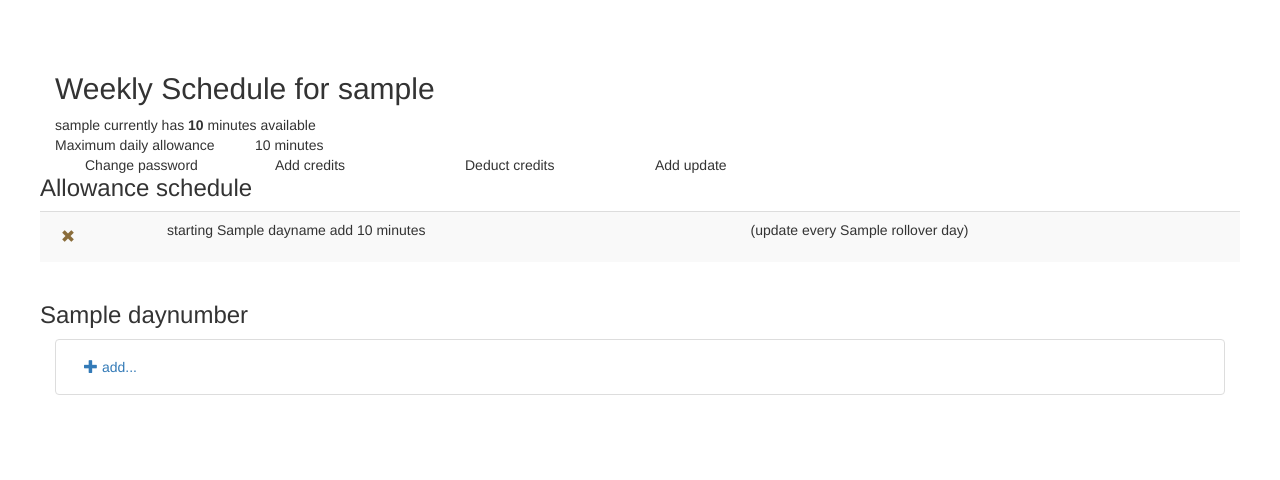
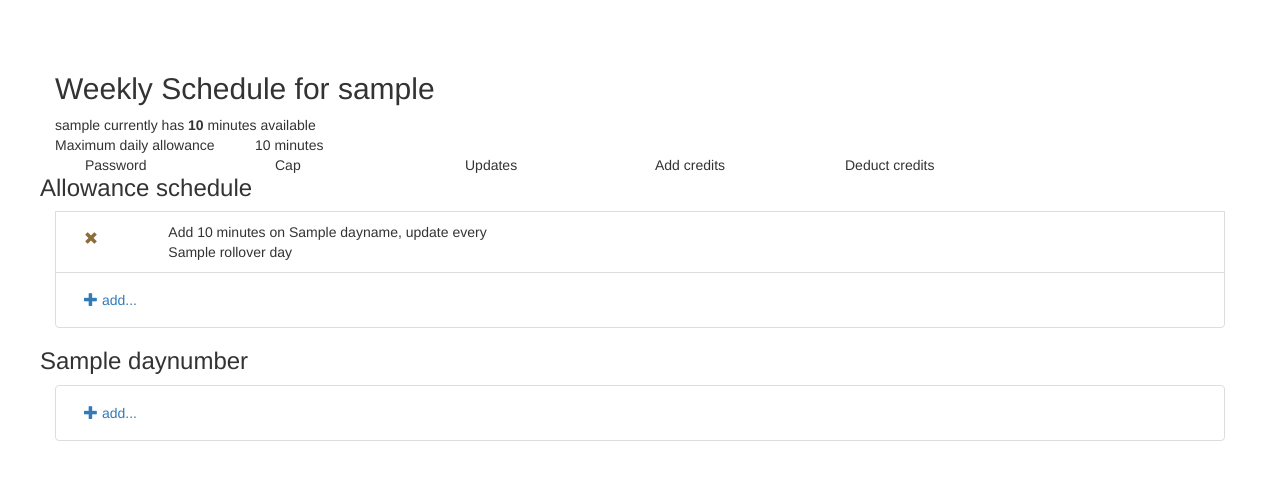
Before and after one commit to theodox/powertail, a Python web app: template templates/schedule.html in a window 1280 px wide. Shown: the part 51-531 px from the top of the page. Run offline with Jinja, Linux system fonts and the light colour scheme; the template is opened without the code that fills it: most values are stand-ins (such as "Sample title", 1, 10 or a date in 2020).

Commit message:
emergency cap fix.

```diff
--- a/templates/schedule.html
+++ b/templates/schedule.html
@@ -11,8 +11,14 @@
         <div class="col-sm-2">{{ cap }} minutes</div>
     </div>
     <div class="col-sm-12">
+       <div class="col-sm-2">
+            <a class="btn-default" href="{{ url_for('change_pwd', username=username) }}">Password</a>
+        </div>
         <div class="col-sm-2">
-            <a class="btn-default" href="{{ url_for('change_pwd', username=username) }}">Change password</a>
+            <a class="btn-default" href="{{ url_for('edit_cap', username=username) }}">Cap</a>
+        </div>
+        <div class="col-sm-2">
+            <a class="btn-default" href="{{ url_for('add_replenish', username=username) }}">Updates</a>
         </div>
         <div class="col-sm-2">
             <a class="btn-default" href="{{ url_for('donate', username=username) }}">Add credits</a>
@@ -20,32 +26,37 @@
         <div class="col-sm-2">
             <a class="btn-default" href="{{ url_for('debit', username=username) }}">Deduct credits</a>
         </div>
-        <div class="col-sm-2">
-            <a class="btn-default" href="{{ url_for('add_replenish', username=username) }}">Add update</a>
-        </div>
     </div>
 
     <div class="row">
         <h3>Allowance schedule</h3>
-        <table class="table table-striped">
-            {% for repl in replenish %}
-                <tr>
-                    <td>
-                        <a class="btn" href="{{ url_for('rem_repl', repl=repl.id) }}">
-                    <span class="glyphicon glyphicon-remove text-warning" aria-hidden="true"></span>
-                </a>
-                    </td>
-                    <td>
-                        starting {{ daynames[repl.upcoming.weekday()] }}
-                        add {{ repl.amount }} minutes
-                    </td>
 
-                    <td>
-                        (update every {{ repl.rollover }} day{% if repl.rollover >1 %}s{% endif %})
-                    </td>
-                </tr>
-            {% endfor %}
-        </table>
+        {% for repl in replenish %}
+            <div class="container list-group-item">
+                <div class="row">
+                    <div class="col-sm-1">
+                        <a class="btn" href="{{ url_for('delete_replenish', repl=repl.id) }}">
+                            <span class="glyphicon glyphicon-remove text-warning" aria-hidden="true"></span>
+                        </a>
+                    </div>
+                    <div class="col-sm-4">
+                        Add {{ repl.amount }} minutes on {{ daynames[repl.upcoming.weekday()] }}, update  every {{ repl.rollover }} day{% if repl.rollover >1 %}s{% endif %}
+                    </div>
+                </div>
+            </div>
+        {% endfor %}
+
+
+        <div class="container list-group-item bg-info">
+            <div class="row">
+                <div class="col-sm-1">
+                    <a class="btn"
+                       href="{{ url_for('add_replenish', username=username, daynum=daynum, dayname=dayname) }}">
+                        <span class="glyphicon glyphicon-plus" aria-hidden="true"></span> add...
+                    </a>
+                </div>
+            </div>
+        </div>
     </div>
 
     <div class="row">
```
Also changed, not shown: __main__.py (+16 -1 lines), orm/server.py (+7 -0 lines).
